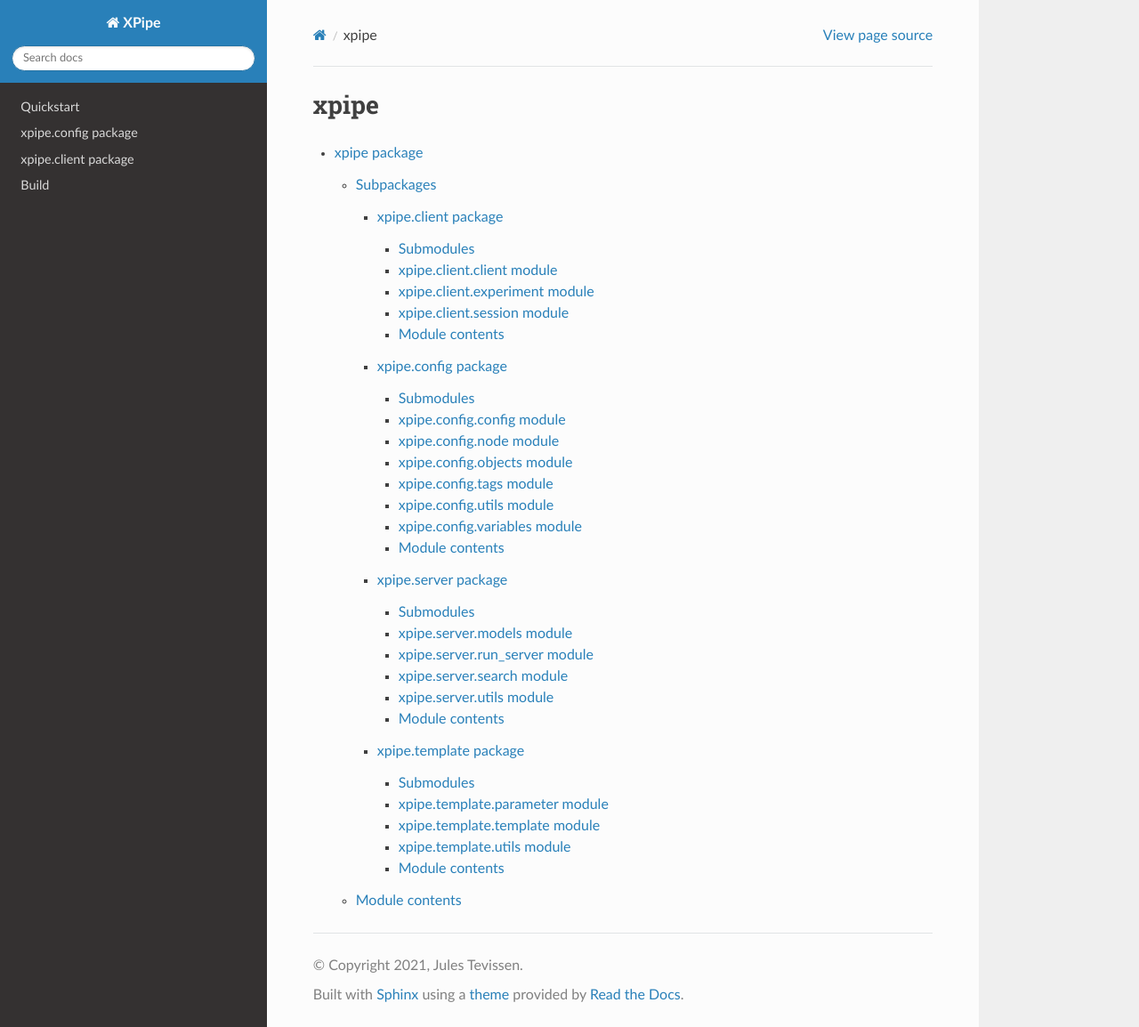
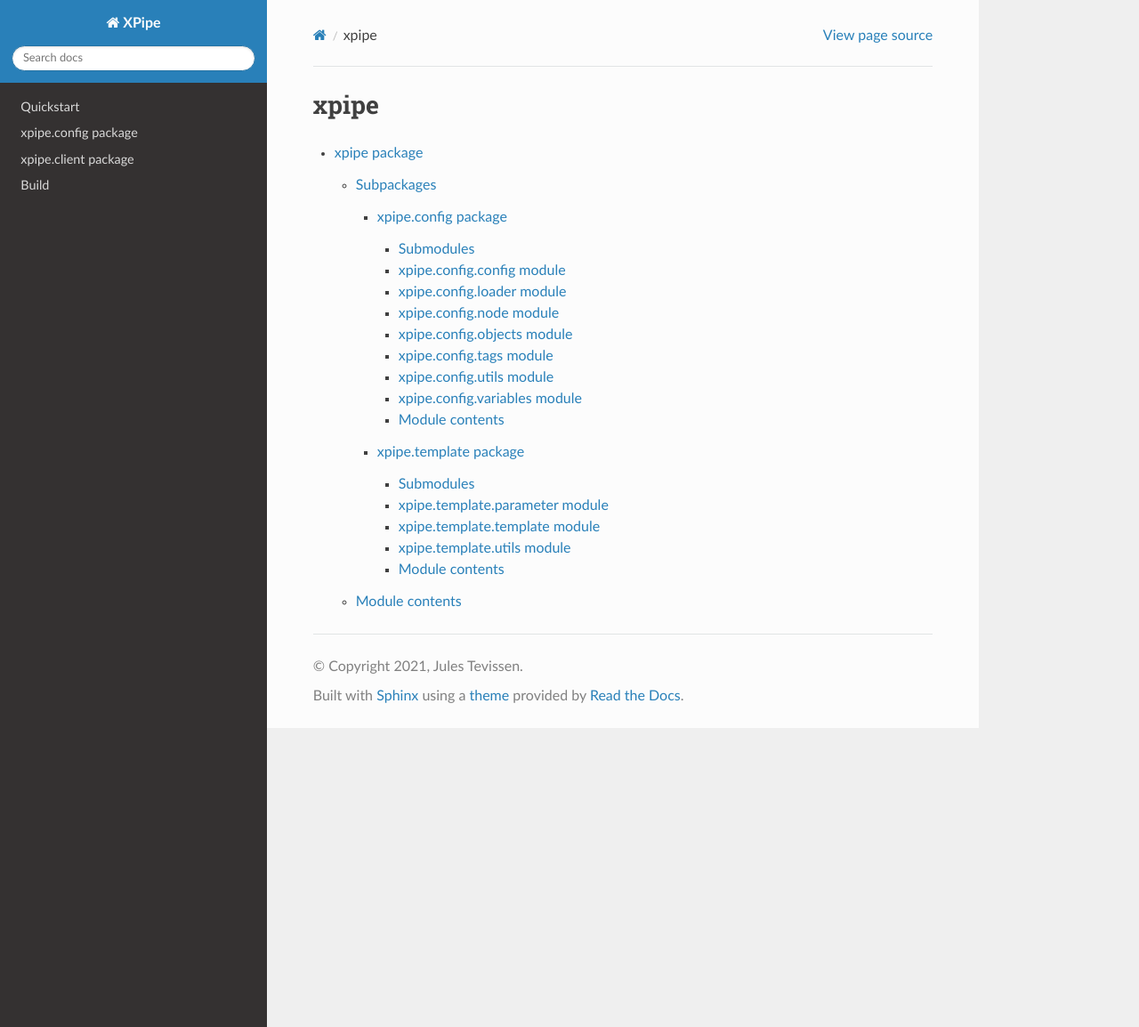
Before and after one commit to Scotchy/XPipe, a Sphinx documentation site: the page built from docs/source/modules.rst, in a window 1280 px wide and 1154 px high. Shown: the whole window at 89% size. Built offline with Sphinx 7.4.7 and the Read the Docs theme 2.0.0, drawn with Linux system fonts in a browser that asks for light colours; pages that are not in the unit, such as notebooks, are missing from menus.

Commit message:
Documentation updated (server doc removed)

```diff
--- a/docs/source/xpipe.config.rst
+++ b/docs/source/xpipe.config.rst
@@ -8,54 +8,63 @@ xpipe.config.config module
 --------------------------
 
 .. automodule:: xpipe.config.config
-   :members:
-   :undoc-members:
-   :show-inheritance:
+    :members:
+    :undoc-members:
+    :show-inheritance:
+
+xpipe.config.loader module
+--------------------------
+
+.. automodule:: xpipe.config.loader
+    :members:
+    :undoc-members:
+    :show-inheritance:
 
 xpipe.config.node module
 ------------------------
 
 .. automodule:: xpipe.config.node
-   :members:
-   :undoc-members:
-   :show-inheritance:
+    :members:
+    :undoc-members:
+    :show-inheritance:
 
 xpipe.config.objects module
 ---------------------------
 
 .. automodule:: xpipe.config.objects
-   :members:
-   :undoc-members:
-   :show-inheritance:
+    :members:
+    :undoc-members:
+    :show-inheritance:
 
 xpipe.config.tags module
 ------------------------
 
 .. automodule:: xpipe.config.tags
-   :members:
-   :undoc-members:
-   :show-inheritance:
+    :members:
+    :undoc-members:
+    :show-inheritance:
 
 xpipe.config.utils module
 -------------------------
 
 .. automodule:: xpipe.config.utils
-   :members:
-   :undoc-members:
-   :show-inheritance:
+    :members:
+    :undoc-members:
+    :show-inheritance:
 
 xpipe.config.variables module
 -----------------------------
 
 .. automodule:: xpipe.config.variables
-   :members:
-   :undoc-members:
-   :show-inheritance:
+    :members:
+    :undoc-members:
+    :show-inheritance:
+
 
 Module contents
 ---------------
 
 .. automodule:: xpipe.config
-   :members:
-   :undoc-members:
-   :show-inheritance:
+    :members:
+    :undoc-members:
+    :show-inheritance:
--- a/docs/source/xpipe.rst
+++ b/docs/source/xpipe.rst
@@ -5,17 +5,14 @@ Subpackages
 -----------
 
 .. toctree::
-   :maxdepth: 4
 
-   xpipe.client
-   xpipe.config
-   xpipe.server
-   xpipe.template
+    xpipe.config
+    xpipe.template
 
 Module contents
 ---------------
 
 .. automodule:: xpipe
-   :members:
-   :undoc-members:
-   :show-inheritance:
+    :members:
+    :undoc-members:
+    :show-inheritance:
--- a/docs/source/xpipe.server.rst
+++ /dev/null
@@ -1,45 +0,0 @@
-xpipe.server package
-====================
-
-Submodules
-----------
-
-xpipe.server.models module
---------------------------
-
-.. automodule:: xpipe.server.models
-   :members:
-   :undoc-members:
-   :show-inheritance:
-
-xpipe.server.run\_server module
--------------------------------
-
-.. automodule:: xpipe.server.run_server
-   :members:
-   :undoc-members:
-   :show-inheritance:
-
-xpipe.server.search module
---------------------------
-
-.. automodule:: xpipe.server.search
-   :members:
-   :undoc-members:
-   :show-inheritance:
-
-xpipe.server.utils module
--------------------------
-
-.. automodule:: xpipe.server.utils
-   :members:
-   :undoc-members:
-   :show-inheritance:
-
-Module contents
----------------
-
-.. automodule:: xpipe.server
-   :members:
-   :undoc-members:
-   :show-inheritance:
```
Also changed, not shown: docs/source/xpipe.template.rst (+13 -12 lines).
